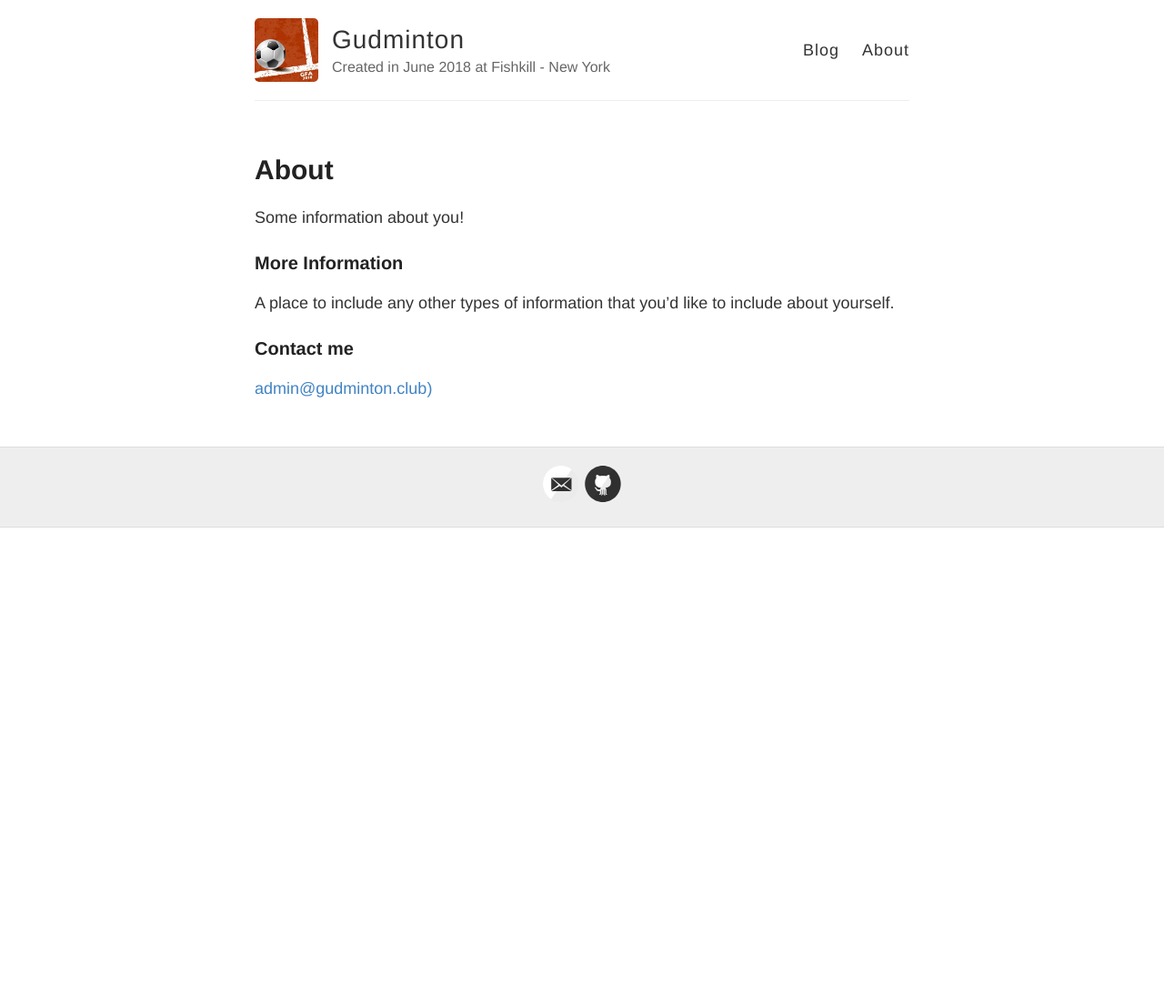
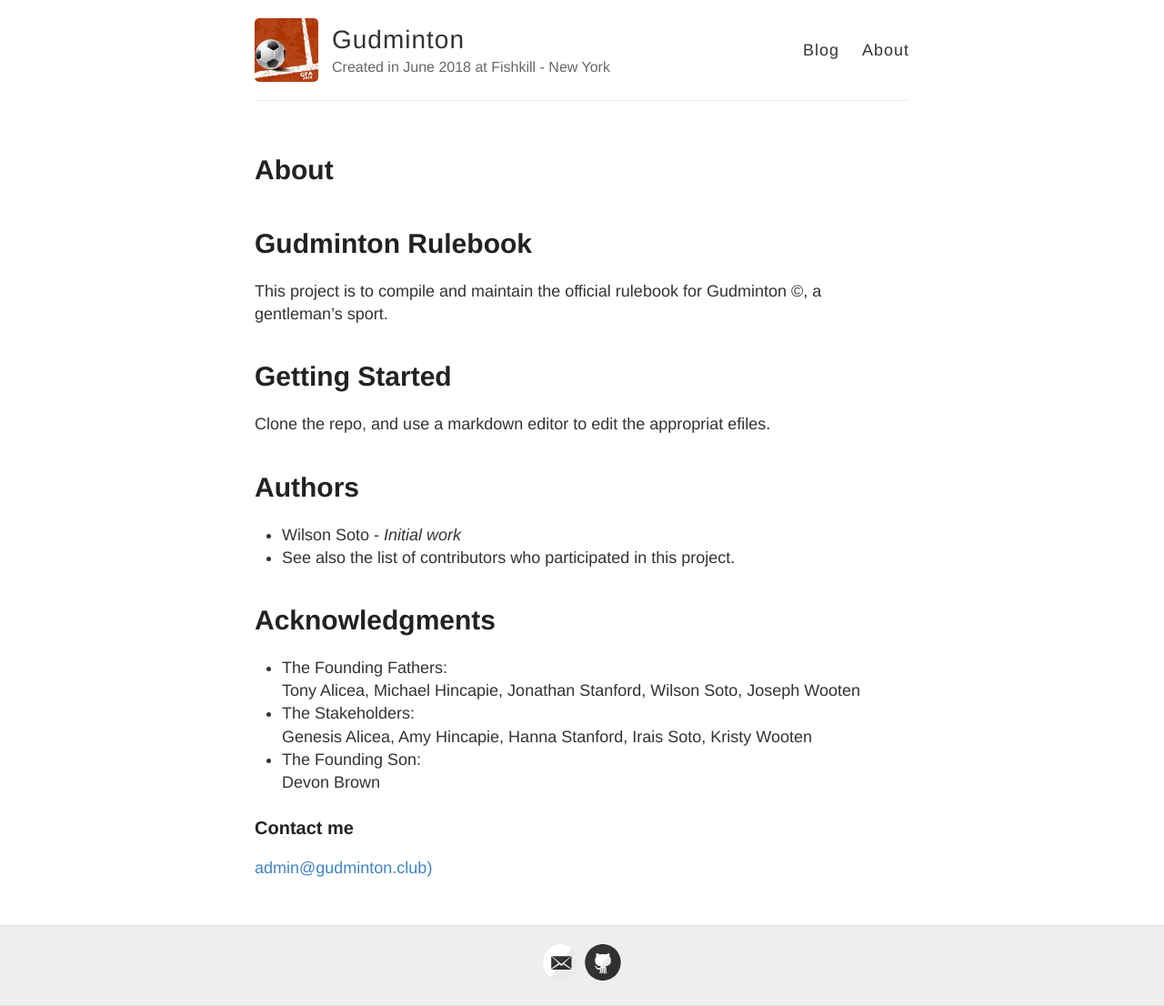
Before and after one commit to gudminton/gudminton.github.io, a Jekyll site: the page built from about.md, in a window 1280 px wide. Shown: the whole page at 91% size. Built offline with Jekyll 4.4.1, drawn with Linux system fonts in a browser that asks for light colours; before the commit the page ends 900 px from its top, so only the background shows below that.

Commit message:
adding more

```diff
--- a/about.md
+++ b/about.md
@@ -4,11 +4,26 @@ title: About
 permalink: /about/
 ---
 
-Some information about you!
+# Gudminton Rulebook
+This project is to compile and maintain the official rulebook for Gudminton ©, a gentleman's sport.
 
-### More Information
+# Getting Started
+Clone the repo, and use a markdown editor to edit the appropriat efiles.
 
-A place to include any other types of information that you'd like to include about yourself.
+# Authors
+- Wilson Soto - *Initial work*
+- See also the list of contributors who participated in this project.
+
+# Acknowledgments
+- The Founding Fathers:
+ \
+  Tony Alicea, Michael Hincapie, Jonathan Stanford, Wilson Soto, Joseph Wooten
+- The Stakeholders:
+ \
+  Genesis Alicea, Amy Hincapie, Hanna Stanford, Irais Soto, Kristy Wooten
+- The Founding Son:
+ \
+  Devon Brown
 
 ### Contact me
 
```
Also changed, not shown: _posts/2014-3-3-Hello-World.md (renamed from _posts/2019-7-16-rule.md).
